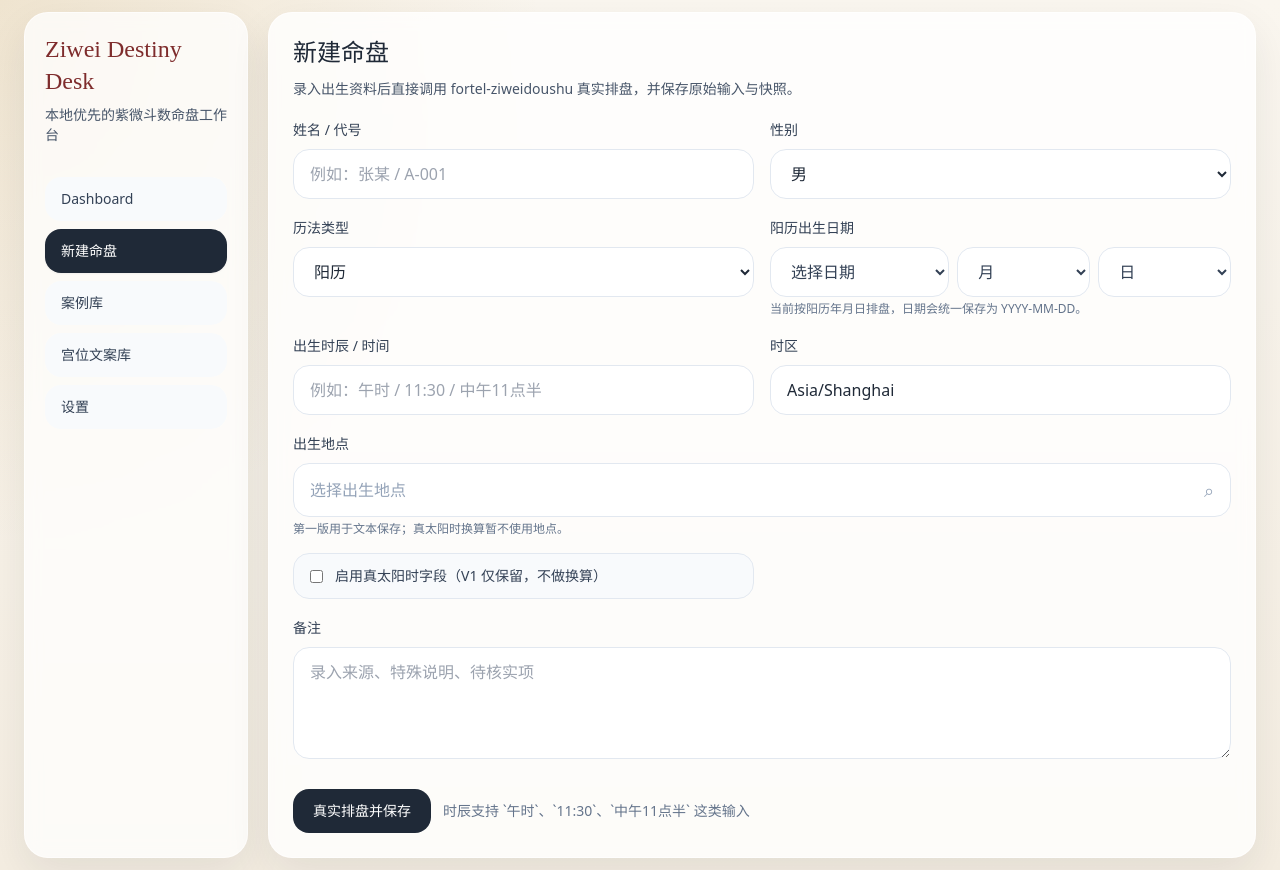
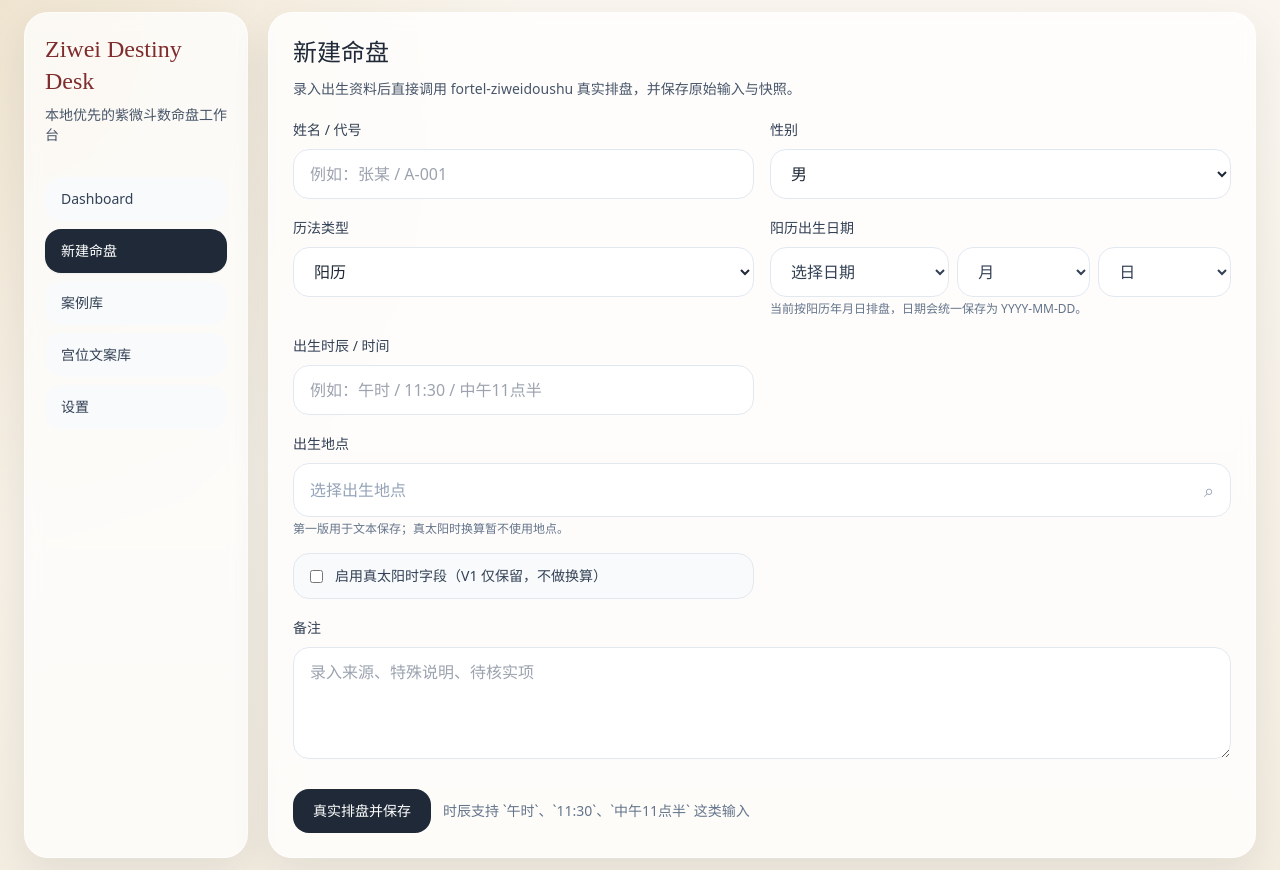
Before and after one commit to ZhuangBBPro/ziwei-destiny-desk, a React (Vite) app: page /charts/new in a window 1280 px wide. Built offline with nearby package versions, Linux system fonts and the light colour scheme.

Commit message:
调整默认时区为北京

```diff
--- a/src/db/init.ts
+++ b/src/db/init.ts
@@ -4,6 +4,7 @@ import { caseService } from "@/features/cases/services/caseService";
 import { chartService } from "@/features/charts/services/chartService";
 import { palaceInterpretationService } from "@/features/charts/services/palaceInterpretationService";
 import { tagService } from "@/features/tags/services/tagService";
+import { DEFAULT_BIRTH_TIMEZONE } from "@/lib/constants";
 import { dayjs } from "@/lib/dayjs";
 
 export async function ensureAppSeeds() {
@@ -43,7 +44,7 @@ export async function createDemoCaseSeed() {
       birth_calendar_type: "solar",
       birth_date: "1992-08-14",
       birth_time: "23:30",
-      birth_timezone: "Asia/Shanghai",
+      birth_timezone: DEFAULT_BIRTH_TIMEZONE,
       birth_location: "上海",
       leap_month_flag: false,
       true_solar_time_enabled: false,
--- a/src/features/charts/components/ProfessionalPalaceBoard.tsx
+++ b/src/features/charts/components/ProfessionalPalaceBoard.tsx
@@ -305,7 +305,6 @@ export function ProfessionalPalaceBoard({
 
                   <div className="mt-2 grid gap-x-2 gap-y-1 text-[10px] text-[#4f3929] md:mt-3 md:gap-y-1.5 md:text-[11px] md:grid-cols-2">
                     <SummaryLine label={getBirthCalendarLabel(chart.birth_calendar_type)} value={`${chart.birth_date} ${chart.birth_time}`} />
-                    <SummaryLine label="时区" value={chart.birth_timezone} />
                     <SummaryLine label="出生地" value={chart.birth_location || "-"} />
                     <SummaryLine label="版本" value={chart.chart_version} />
                     <SummaryLine label="命主" value={chart.life_master_star || "-"} />
--- a/src/features/charts/schemas/chartFormSchema.ts
+++ b/src/features/charts/schemas/chartFormSchema.ts
@@ -17,7 +17,6 @@ export const chartFormSchema = z.object({
     .trim()
     .min(1, "请输入出生时辰")
     .refine((value) => normalizeTimeGroundInput(value) !== null, "请输入十二时辰、HH:mm 或 11点半"),
-  birth_timezone: z.string().trim().min(1, "请输入时区"),
   birth_location: z.string().trim(),
   leap_month_flag: z.boolean(),
   true_solar_time_enabled: z.boolean(),
--- a/src/lib/constants.ts
+++ b/src/lib/constants.ts
@@ -1,3 +1,4 @@
 export const APP_NAME = "Ziwei Destiny Desk";
 export const APP_CHART_SYSTEM = "中州派紫微斗数";
 export const APP_CHART_VERSION = "v1";
+export const DEFAULT_BIRTH_TIMEZONE = "北京";
--- a/src/pages/ChartDetailPage.tsx
+++ b/src/pages/ChartDetailPage.tsx
@@ -490,7 +490,6 @@ export function ChartDetailPage() {
               <div className="space-y-3 text-sm text-slate-700">
                 <CompactLine label="性别" value={aggregate.chart.gender === "male" ? "男" : "女"} />
                 <CompactLine label="出生" value={formatChartBirthInfo(aggregate.chart)} />
-                <CompactLine label="时区" value={aggregate.chart.birth_timezone} />
                 <CompactLine label="命宫" value={aggregate.chart.life_palace_branch || "-"} />
                 <CompactLine label="身宫" value={aggregate.chart.body_palace_branch || "-"} />
                 <CompactLine label="命主" value={aggregate.chart.life_master_star || "-"} />
--- a/src/pages/NewChartPage.tsx
+++ b/src/pages/NewChartPage.tsx
@@ -8,6 +8,7 @@ import { LocationPicker } from "@/features/charts/components/LocationPicker";
 import { chartFormSchema, type ChartFormValues } from "@/features/charts/schemas/chartFormSchema";
 import { chartService } from "@/features/charts/services/chartService";
 import { AppError } from "@/lib/errors";
+import { DEFAULT_BIRTH_TIMEZONE } from "@/lib/constants";
 import type { BirthCalendarType } from "@/types";
 
 const defaultValues: ChartFormValues = {
@@ -16,7 +17,6 @@ const defaultValues: ChartFormValues = {
   birth_calendar_type: "solar",
   birth_date: "",
   birth_time: "",
-  birth_timezone: "Asia/Shanghai",
   birth_location: "",
   leap_month_flag: false,
   true_solar_time_enabled: false,
@@ -88,7 +88,10 @@ export function NewChartPage() {
   const onSubmit = handleSubmit(async (values) => {
     setSubmitError("");
     try {
-      const aggregate = await chartService.createChart(values);
+      const aggregate = await chartService.createChart({
+        ...values,
+        birth_timezone: DEFAULT_BIRTH_TIMEZONE,
+      });
       navigate(`/charts/${aggregate.chart.id}`);
     } catch (error) {
       console.error("Failed to create chart", error);
@@ -165,16 +168,6 @@ export function NewChartPage() {
               placeholder="例如：午时 / 11:30 / 中午11点半"
             />
             <FieldError message={errors.birth_time?.message} />
-          </label>
-
-          <label className="block">
-            <span className="text-sm font-medium text-slate-700">时区</span>
-            <input
-              {...register("birth_timezone")}
-              className="mt-2 w-full rounded-2xl border border-slate-200 bg-white px-4 py-3"
-              placeholder="Asia/Shanghai"
-            />
-            <FieldError message={errors.birth_timezone?.message} />
           </label>
 
           <div className="block md:col-span-2">
```
